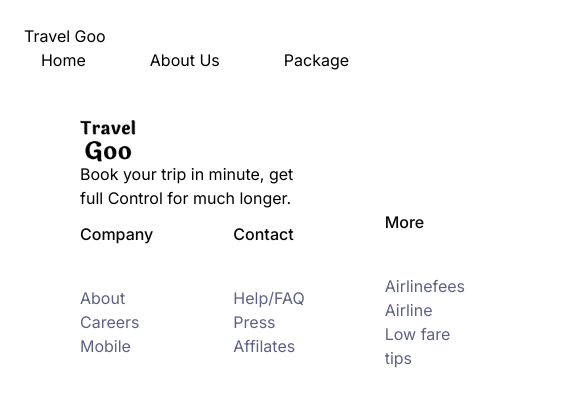
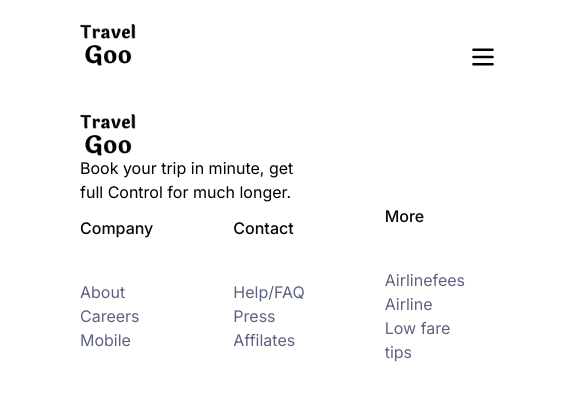
Before and after one commit to thuleanh210903/TravelAgency, a Next.js app: page / in a window 390 px wide. Shown: the top 406 px of the page, 585 px wide, since content can reach past the window. Built offline with nearby package versions, Linux system fonts and the light colour scheme.

Commit message:
feat: add responsive for navbar

```diff
--- a/src/app/globals.css
+++ b/src/app/globals.css
@@ -1,33 +1,40 @@
+/* Import Tailwind's base styles (includes Preflight) */
 @tailwind base;
 @tailwind components;
 @tailwind utilities;
 
-:root {
-  /* --foreground-rgb: 0, 0, 0; */
-  /* --background-start-rgb: 255, 255, 255; Change to white */
-  /* --background-end-rgb: 255, 255, 255; Change to white  */
+/* Custom reset and global styles */
+*,
+*::before,
+*::after {
+    box-sizing: border-box;
 }
 
-@media (prefers-color-scheme: dark) {
-  :root {
-    --foreground-rgb: 255, 255, 255;
-    --background-start-rgb: 0, 0, 0;
-    --background-end-rgb: 0, 0, 0;
-  }
+html, body {
+    width: 100%;
+    height: 100%;
+    margin: 0;
+    padding: 0;
 }
 
 body {
-  /* color: rgb(var(--foreground-rgb));
-  background: linear-gradient(
-      to bottom,
-      transparent,
-      rgb(var(--background-end-rgb))
-    )
-    rgb(var(--background-start-rgb)); */
+    -webkit-font-smoothing: antialiased;
+    -moz-osx-font-smoothing: grayscale;
 }
 
-@layer utilities {
-  .text-balance {
-    text-wrap: balance;
-  }
+img, picture, video, canvas, svg {
+    display: block;
+    max-width: 100%;
 }
+
+input, button, textarea, select {
+    font: inherit;
+}
+
+p, h1, h2, h3, h4, h5, h6 {
+    overflow-wrap: break-word;
+}
+
+#root {
+    isolation: isolate;
+}
--- /dev/null
+++ b/src/components/common/Button/index.tsx
@@ -0,0 +1,9 @@
+import React from "react";
+
+interface ButtonProps{}
+export const Button:React.FC<ButtonProps> = () => {
+    return (
+        <>
+        </>
+    )
+}
--- a/src/components/common/Header/index.tsx
+++ b/src/components/common/Header/index.tsx
@@ -1,17 +1,50 @@
+"use client";
 import Link from "next/link";
-import React from "react";
+import React, { useState } from "react";
 import { HEADER_ITEM } from "@/constants/header";
+import logo from "@/assets/logo.png";
+import Image from "next/image";
+import menu from "@/assets/menu.svg";
 
 interface HeaderProps {}
 
 export const Header: React.FC<HeaderProps> = () => {
+  const [toggleMenu, setToggleMenu] = useState(false);
+
   return (
-    <div className="container mx-auto flex flex-wrap items-center py-6 px-6">
-      <div className="">
-        <h1>Travel Goo</h1>
+    <>
+      <nav>
+        <div className="container mx-auto flex flex-wrap items-center py-6 px-20">
+          <div>
+            <Image src={logo} alt="" className="max-w-14" />
           </div>
           <div className="grow">
-        <div className="flex items-center justify-center gap-16">
+            <div className="hidden items-center justify-center gap-16 md:flex">
+              {HEADER_ITEM.map((item) => (
+                <Link key={item.label} href={item.href} className="hover:text-blue-l">
+                  {item.label}
+                </Link>
+              ))}
+            </div>
+          </div>
+          {/* secondary */}
+          <div className="flex gap-6">
+            {/* Mobile navigation toggle */}
+            <div className="md:hidden flex items-center">
+              <button onClick={() => setToggleMenu(!toggleMenu)}>
+                <Image src={menu} alt="menu" className="h-6 absolute left-72" />
+              </button>
+            </div>
+          </div>
+        </div>
+        {/* mobile navigation */}
+        <div
+          className={`fixed z-40 w-full bg-primary-white overflow-hidden flex flex-col lg:hidden gap-12  origin-top duration-700 ${
+            !toggleMenu ? "h-0" : "h-full"
+          }`}
+        >
+          <div className="px-8">
+            <div className="flex flex-col gap-8 font-bold tracking-wider justify-center items-center">
               {HEADER_ITEM.map((item) => (
                 <Link key={item.label} href={item.href}>
                   {item.label}
@@ -20,5 +53,7 @@ export const Header: React.FC<HeaderProps> = () => {
             </div>
           </div>
         </div>
+      </nav>
+    </>
   );
 };
```
Also changed, not shown: src/components/common/Footer/index.tsx (+2 -1 lines), src/assets/menu.svg (added). Lines whose indentation alone changed are shown as unchanged.
